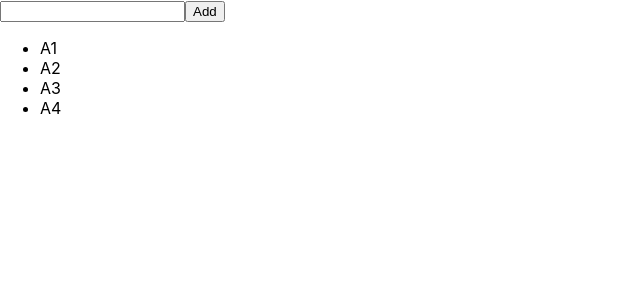
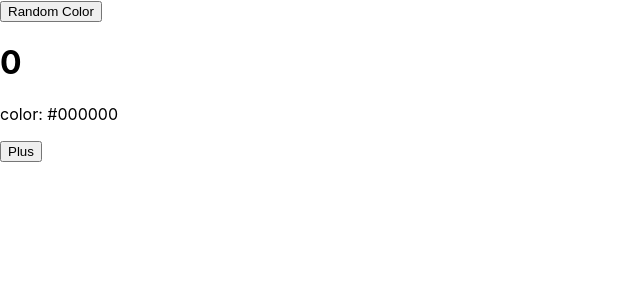
Before and after one commit to yh0921k/learning-react, a React (Create React App) app: page / in a window 1280 px wide. Shown: the top 300 px of the page, without its empty margins (0-640 px from the left). Built offline with nearby package versions, Linux system fonts and the light colour scheme.

Commit message:
[add] 7.3.1 ~ 7.3.2
7.3.1 예제 컴포넌트 생성
7.3.2 App 컴포넌트에서 예제 컴포넌트 사용

```diff
--- a/src/App.js
+++ b/src/App.js
@@ -1,11 +1,25 @@
 import React, { Component } from 'react';
-import IterationSample from './functional-component/IterationSample';
+import LifeCycleSample from './class-component/LifeCycleSample';
 
+function getRandomColor() {
+  return '#' + Math.floor(Math.random() * 16777215).toString(16);
+}
 class App extends Component {
+  state = {
+    color: '#000000',
+  };
+
+  handleClick = () => {
+    this.setState({
+      color: getRandomColor(),
+    });
+  };
+
   render() {
     return (
       <div>
-        <IterationSample />
+        <button onClick={this.handleClick}>Random Color</button>
+        <LifeCycleSample color={this.state.color} />
       </div>
     );
   }
--- /dev/null
+++ b/src/class-component/LifeCycleSample.js
@@ -0,0 +1,78 @@
+import React, { Component } from 'react';
+
+class LifeCycleSample extends Component {
+  state = {
+    number: 0,
+    color: null,
+  };
+
+  myRef = null; // ref를 설정할 부분
+
+  constructor(props) {
+    super(props);
+    console.log('constructor');
+  }
+
+  static getDerivedStateFromProps(nextProps, prevState) {
+    console.log('getDerivedStateFromProps');
+    if (nextProps.color !== prevState.color) {
+      return { color: nextProps.color };
+    }
+    return null;
+  }
+
+  componentDidMount() {
+    console.log('componentDidMount');
+  }
+
+  shouldComponentUpdate(nextProps, nextState) {
+    console.log('shouldComponentUpdate', nextProps, nextState);
+    // 숫자의 마지막 자리가 4면 리렌더링하지 않는다.
+    return nextState.number % 10 !== 4;
+  }
+
+  componentWillUnmount() {
+    console.log('componentWillUnmount');
+  }
+
+  handleClick = () => {
+    this.setState({
+      number: this.state.number + 1,
+    });
+  };
+
+  getSnapshotBeforeUpdate(prevProps, prevState) {
+    console.log('getSnapshotBeforeUpdate');
+    if (prevProps.color !== this.props.color) {
+      return this.myRef.style.color;
+    }
+    return null;
+  }
+
+  componentDidUpdate(prevProps, prevState, snapshot) {
+    console.log('componentDidUpdate', prevProps, prevState);
+    if (snapshot) {
+      console.log('업데이트 되기 직전 색상 : ', snapshot);
+    }
+  }
+
+  render() {
+    console.log('render');
+
+    const style = {
+      color: this.props.color,
+    };
+
+    return (
+      <div>
+        <h1 style={style} ref={(ref) => (this.myRef = ref)}>
+          {this.state.number}
+        </h1>
+        <p>color: {this.state.color}</p>
+        <button onClick={this.handleClick}>Plus</button>
+      </div>
+    );
+  }
+}
+
+export default LifeCycleSample;
```
